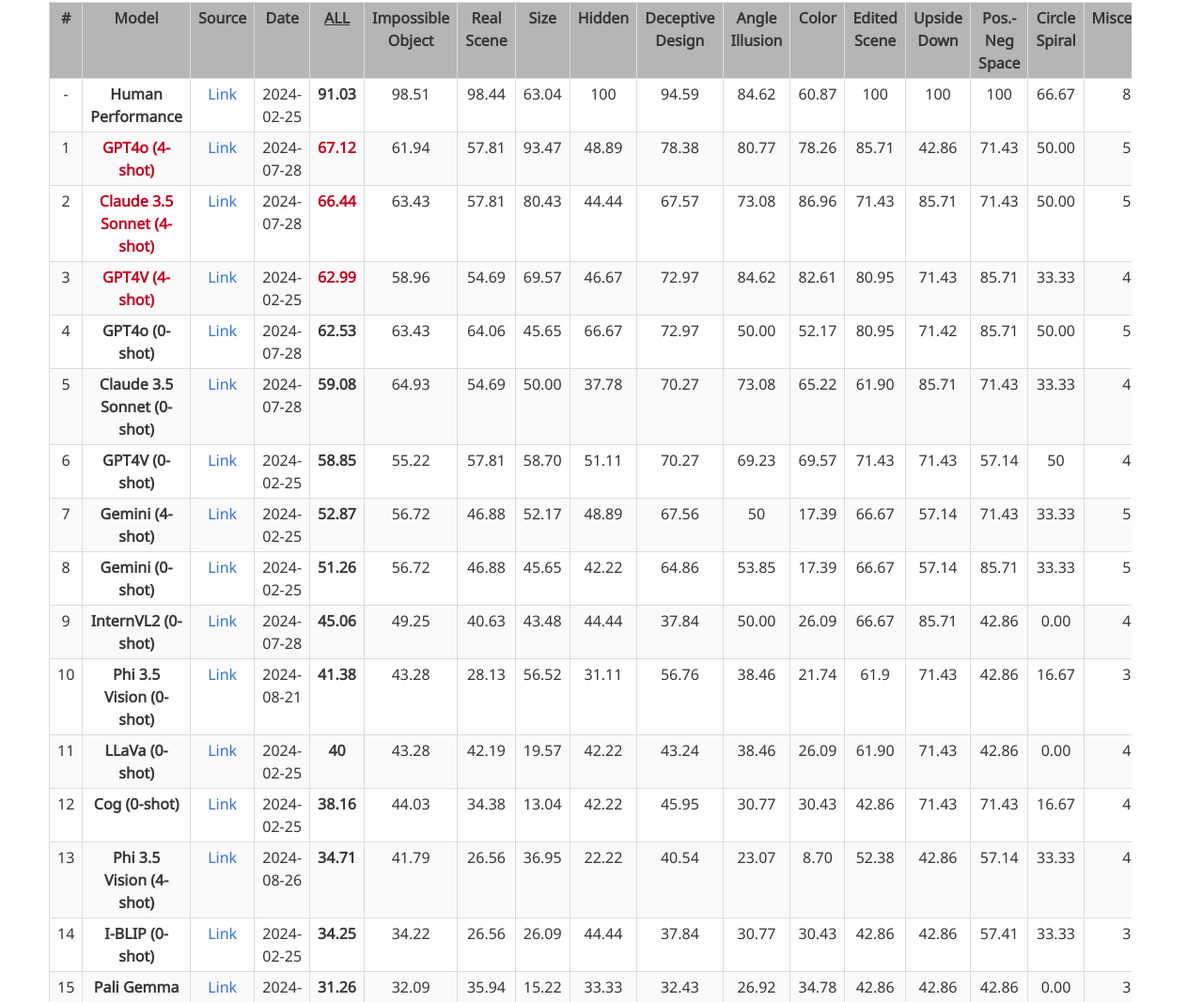
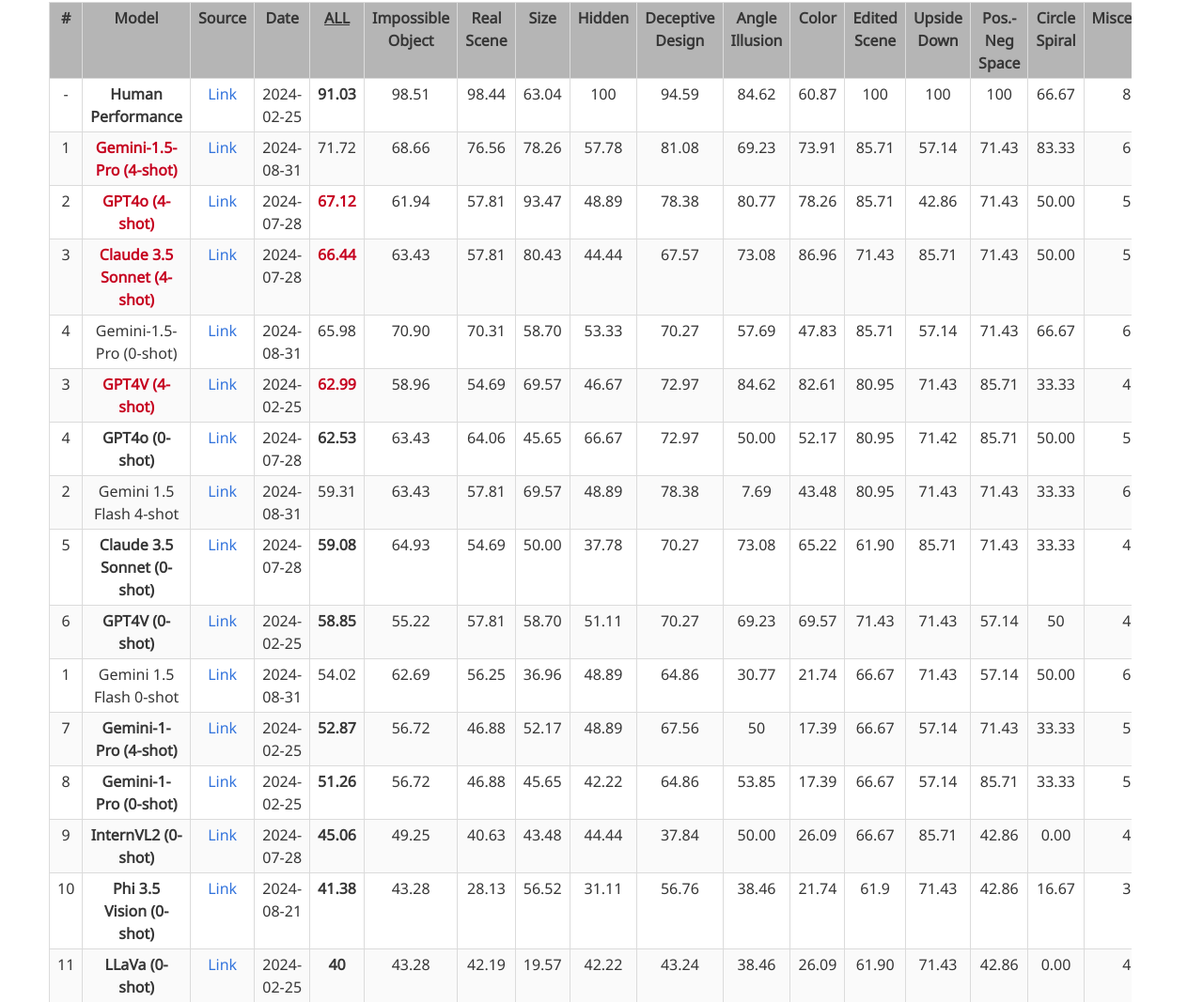
Before and after one commit to illusionvqa/illusionvqa.github.io, a plain HTML site: page index.html in a window 1280 px wide. Shown: the part 1761-2828 px from the top of the page at 94% size. Drawn offline with nearby package versions, Linux system fonts and the light colour scheme; some icons are missing; files whose address does not match are found by name; a web font is replaced by a local one.

Commit message:
Update index.html

```diff
--- a/index.html
+++ b/index.html
@@ -410,9 +410,38 @@
 									<td>66.67</td>
 									<td>89.47</td>
 								</tr>
-
-								<tr>
-									<td>1</td>
+								        <tr>
+								            <td>1</td>
+
+									    <td class="best-score-text"><b>Gemini-1.5-Pro (4-shot)</b></td>
+								            <td>
+										<a
+											href="https://github.com/csebuetnlp/IllusionVQA/blob/main/result_jsons/gemini_1-5_pro_comprehension_4shot.json"
+											class="ext-link"
+											style="font-size: 16px"
+											>Link</a
+										>
+									    </td>
+								            <td>2024-08-31</td>
+								            <td>71.72</td>
+								            <td>68.66</td>
+								            <td>76.56</td>
+								            <td>78.26</td>
+								            <td>57.78</td>
+								            <td>81.08</td>
+								            <td>69.23</td>
+								            <td>73.91</td>
+								            <td>85.71</td>
+								            <td>57.14</td>
+								            <td>71.43</td>
+								            <td>83.33</td>
+								            <td>63.16</td>
+								        </tr>
+
+
+
+								<tr>
+									<td>2</td>
 									<td class="best-score-text"><b>GPT4o (4-shot)</b></td>
 									<td>
 										<a href="#" class="ext-link" style="font-size: 16px"
@@ -436,7 +465,7 @@
 								</tr>
 
 								<tr>
-									<td>2</td>
+									<td>3</td>
 									<td class="best-score-text">
 										<b>Claude 3.5 Sonnet (4-shot)</b>
 									</td>
@@ -465,6 +494,33 @@
 								</tr>
 
 								<tr>
+								            <td>4</td>
+								            <td>Gemini-1.5-Pro (0-shot)</td>
+								            								            <td>
+										<a
+											href="https://github.com/csebuetnlp/IllusionVQA/blob/main/result_jsons/gemini_1-5_pro_comprehension_4shot.json"
+											class="ext-link"
+											style="font-size: 16px"
+											>Link</a
+										>
+									    </td>
+								            <td>2024-08-31</td>
+								            <td>65.98</td>
+								            <td>70.90</td>
+								            <td>70.31</td>
+								            <td>58.70</td>
+								            <td>53.33</td>
+								            <td>70.27</td>
+								            <td>57.69</td>
+								            <td>47.83</td>
+								            <td>85.71</td>
+								            <td>57.14</td>
+								            <td>71.43</td>
+								            <td>66.67</td>
+								            <td>68.42</td>
+								        </tr>
+
+								<tr>
 									<td>3</td>
 									<td class="best-score-text"><b>GPT4V (4-shot)</b></td>
 									<td>
@@ -514,6 +570,33 @@
 									<td>50.00</td>
 									<td>52.63</td>
 								</tr>
+                                       					<tr>
+								            <td>2</td>
+								            <td>Gemini 1.5 Flash 4-shot</td>
+								            <td>
+										<a
+											href="https://github.com/csebuetnlp/IllusionVQA/blob/main/result_jsons/gemini_1-5_flash_comprehension_4shot.json"
+											class="ext-link"
+											style="font-size: 16px"
+											>Link</a
+										>
+									    </td>
+								            <td>2024-08-31</td>
+								            <td>59.31</td>
+								            <td>63.43</td>
+								            <td>57.81</td>
+								            <td>69.57</td>
+								            <td>48.89</td>
+								            <td>78.38</td>
+								            <td>7.69</td>
+								            <td>43.48</td>
+								            <td>80.95</td>
+								            <td>71.43</td>
+								            <td>71.43</td>
+								            <td>33.33</td>
+								            <td>63.16</td>
+								        </tr>
+
 
 								<tr>
 									<td>5</td>
@@ -568,10 +651,35 @@
 									<td>50</td>
 									<td>42.11</td>
 								</tr>
-
+								        <tr>
+								            <td>1</td>
+								            <td>Gemini 1.5 Flash 0-shot</td>
+								            <td>
+										<a
+											href="https://github.com/csebuetnlp/IllusionVQA/blob/main/result_jsons/gemini_1-5_flash_comprehension_0shot.json"
+											class="ext-link"
+											style="font-size: 16px"
+											>Link</a
+										>
+									    </td>
+								            <td>2024-08-31</td>
+								            <td>54.02</td>
+								            <td>62.69</td>
+								            <td>56.25</td>
+								            <td>36.96</td>
+								            <td>48.89</td>
+								            <td>64.86</td>
+								            <td>30.77</td>
+								            <td>21.74</td>
+								            <td>66.67</td>
+								            <td>71.43</td>
+								            <td>57.14</td>
+								            <td>50.00</td>
+								            <td>68.42</td>
+								        </tr>
 								<tr>
 									<td>7</td>
-									<td><b>Gemini (4-shot)</b></td>
+									<td><b>Gemini-1-Pro (4-shot)</b></td>
 									<td>
 										<a
 											href="https://github.com/csebuetnlp/IllusionVQA/blob/main/result_jsons/gemini_gpt4v_comprehension_0shot_4shot_all_results.json"
@@ -598,7 +706,7 @@
 
 								<tr>
 									<td>8</td>
-									<td><b>Gemini (0-shot)</b></td>
+									<td><b>Gemini-1-Pro (0-shot)</b></td>
 									<td>
 										<a
 											href="https://github.com/csebuetnlp/IllusionVQA/blob/main/result_jsons/gemini_gpt4v_comprehension_0shot_4shot_all_results.json"
```
